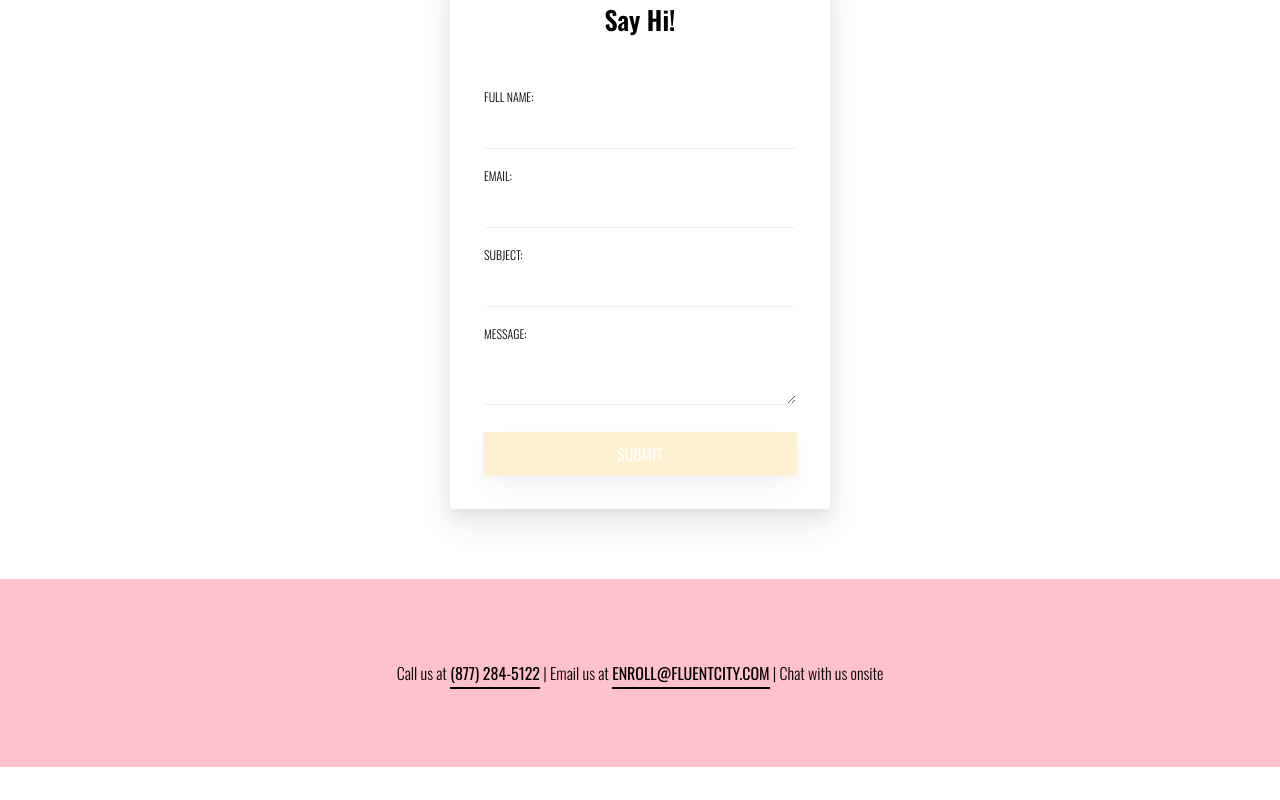
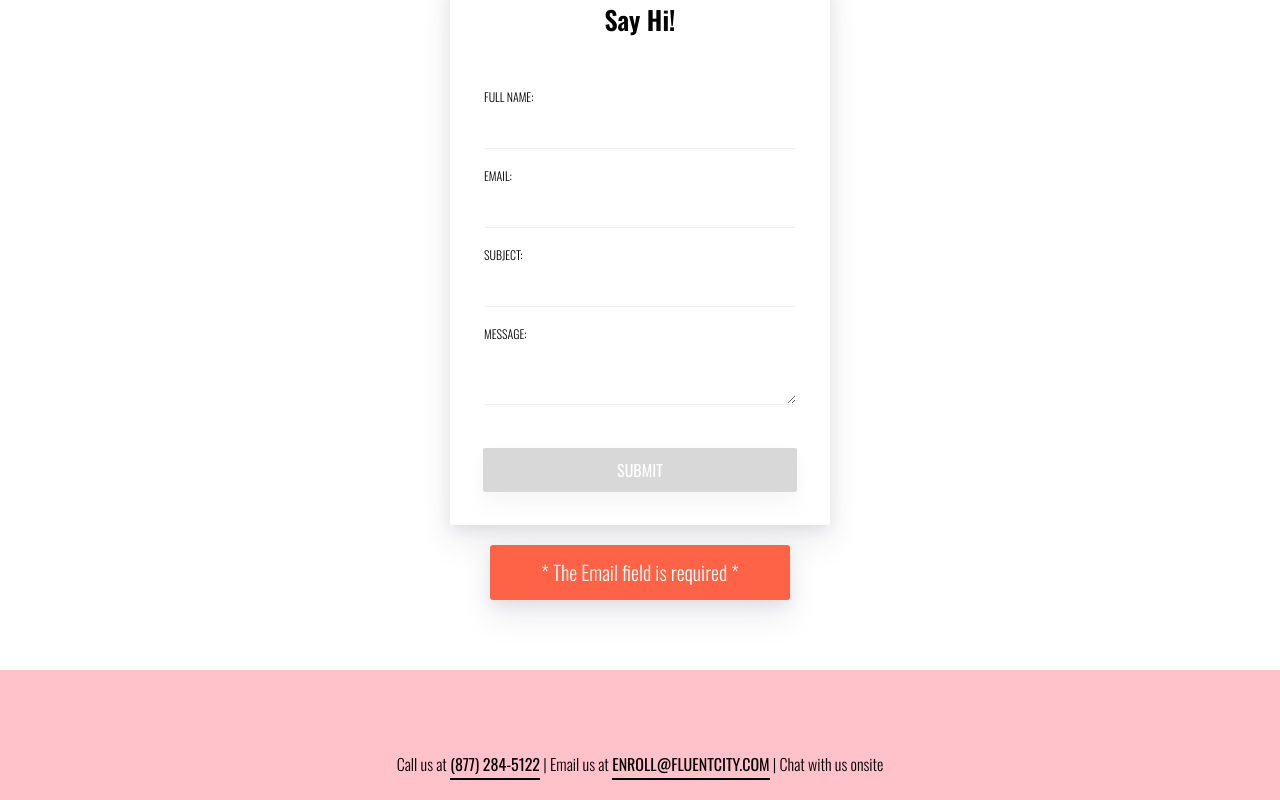
Before and after one commit to sartra/FluentCity, a plain HTML site: page index.html in a window 1280 px wide. Shown: the part 403-1203 px from the top of the page. Before the commit the page ends 1170 px from the top, so only its background shows below. Drawn offline with nearby package versions, Linux system fonts and the light colour scheme.

Commit message:
added warning div

```diff
--- a/css/style.scss
+++ b/css/style.scss
@@ -210,18 +210,41 @@ textarea {
 
  &:disabled{
     opacity: 0.3;
+    background-color: grey;
   }
 
 }
 
 
-input[type="submit"]:disabled:hover {
-    cursor: not-allowed;
+
+.warning {
+  width: 300px;
+  margin: 0 auto;
+  padding: 15px;
+  background-color: tomato;
+  color: white;
+  font-size: 20px;
+  margin-top: 20px;
+  text-align: center;
+  /*text-transform: uppercase;*/
+  border: 1px solid transparent;
+  box-shadow: 0 15px 35px rgba(50,50,93,.1),0 5px 15px rgba(0,0,0,.07);
+  border-radius: $radius;
 }
 
+/*.hidden { visibility:hidden; }
+*/
 
+.hover-hide{
+   /*display:none;*/
+/*   visibility: hidden;
+*/}
 
-
+.hidden-content {
+  position: relative;
+  transition: top 0.3s;
+  overflow: hidden;
+}
 
 @media all and (min-width: 600px) {
   .aside { flex: 1 auto; }
--- a/index.html
+++ b/index.html
@@ -21,6 +21,9 @@
 <link href="https://fonts.googleapis.com/css?family=Oswald:300,400,600" rel="stylesheet">
 
 <link href="https://fonts.googleapis.com/css?family=Roboto:400,500,700" rel="stylesheet">
+
+<script src="https://ajax.googleapis.com/ajax/libs/jquery/3.2.1/jquery.min.js"></script>
+
 
       <title>Fluent City Form</title>
 </head>
@@ -68,10 +71,14 @@
      <textarea id='formMessage' class='form-textarea' name='message' required> </textarea>
     </fieldset>
 
-    <div className='form-group'>
+    <div class='form-group' id='submit-btn'>
      <input id='formButton' class='btn' type='submit' disabled>
     </div>
    </form>
+
+   <div class="warning hover-hide hidden">
+    <span class="hidden-content">* The Email field is required *
+   </div>
 
    </article>
 
@@ -86,6 +93,28 @@
 </div>  <!-- wrapper -->
 
 
-<script type="text/javascript"></script>
+<script type="text/javascript">
+
+// $('#submit-btn').hover(function(){
+//   //alert("Email field is required");
+//    $(this).attr('disabled','disabled');
+//     // $('.hover-hide').show();
+//     $('.hover-hide').toggleClass('hidden');
+// });
+
+
+// $(".warning").hover(function(){
+//       $('.hover-hide').toggleClass('hidden');
+// });
+
+
+// $(".warning").hover(function(){
+//     $('.hover-hide').show();
+// },function(){
+//     $('.hover-hide').hide();
+// });
+
+
+</script>
 </body>
 </html>
```
Also changed, not shown: css/style.css.
